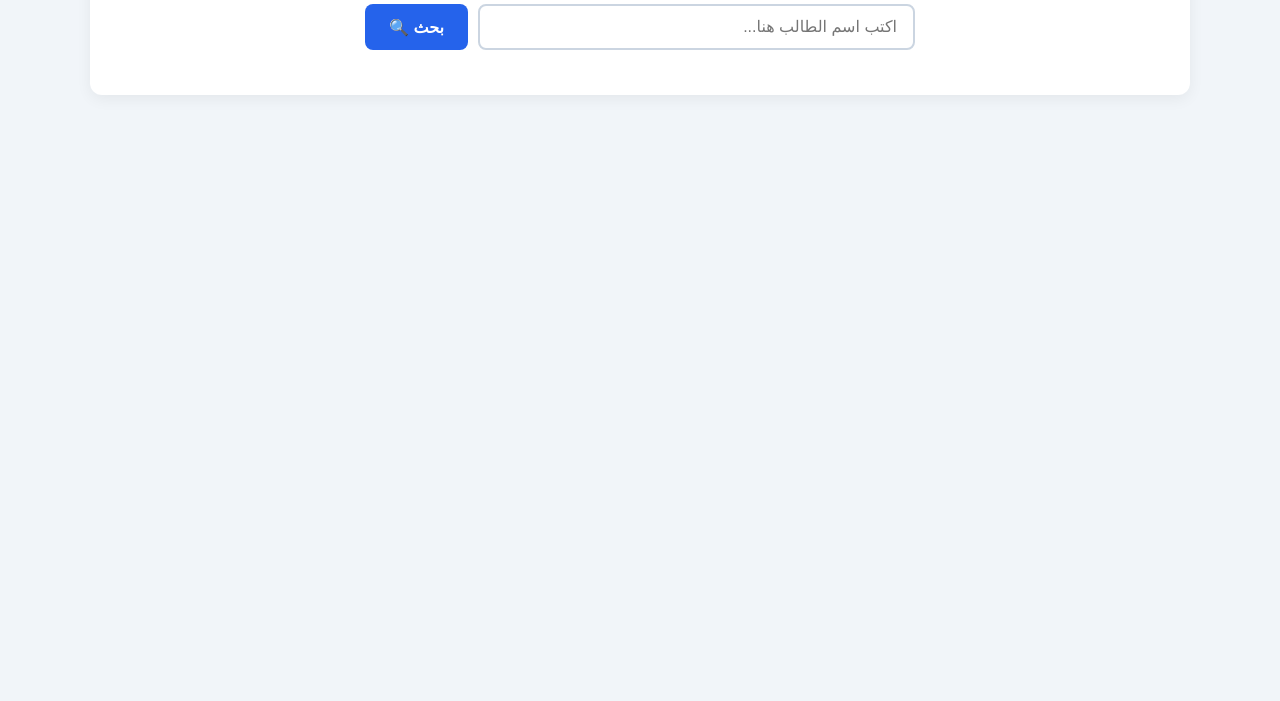
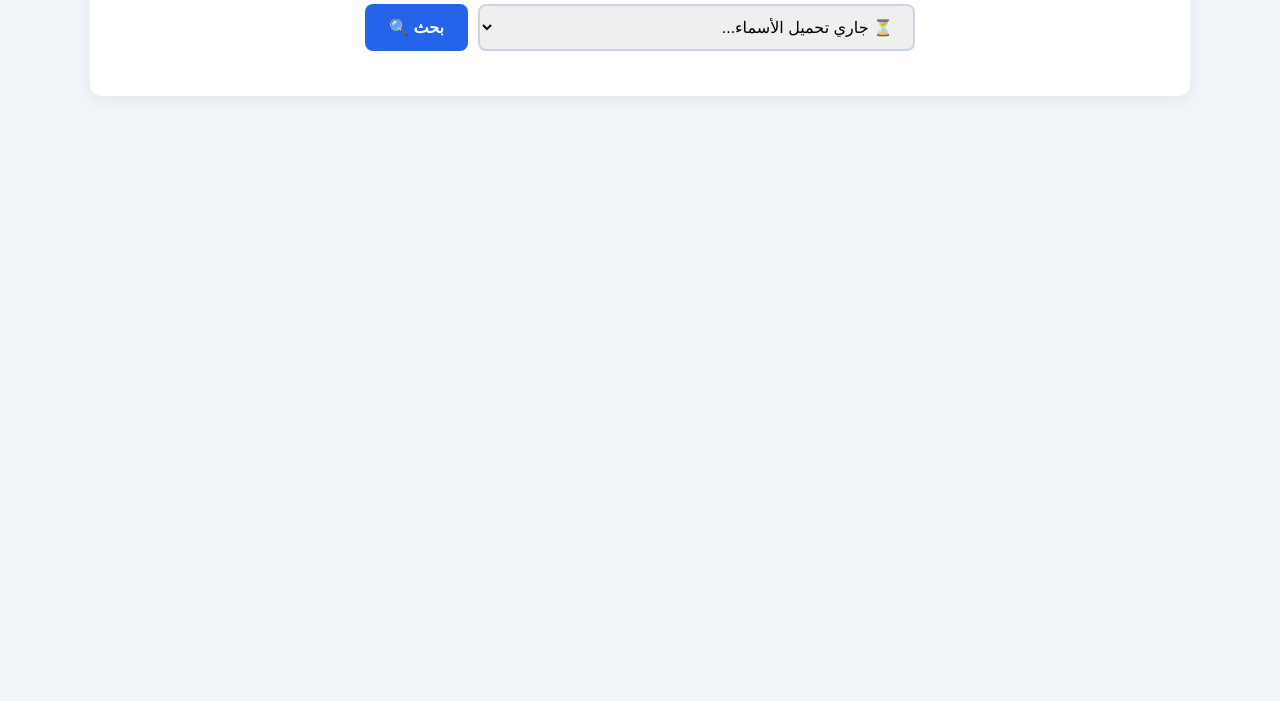
Before and after one commit to suror10/1448-S1-1, a plain HTML site: page weeb/index.html in a window 1280 px wide. Shown: the part 99-800 px from the top of the page. Drawn offline with Linux system fonts and the light colour scheme.

Commit message:
Update index.html

```diff
--- a/weeb/index.html
+++ b/weeb/index.html
@@ -17,7 +17,9 @@
     <div id="networkBadge" class="network-badge" style="display: none;"></div>
 
     <div class="search-box">
-      <input type="text" id="searchInput" placeholder="اكتب اسم الطالب هنا..." autocomplete="off">
+      <select id="searchInput" onchange="if(this.value !== '') handleSearch()">
+        <option value="">⏳ جاري تحميل الأسماء...</option>
+      </select>
       <button id="searchBtn" onclick="handleSearch()">بحث 🔍</button>
     </div>
 
```
